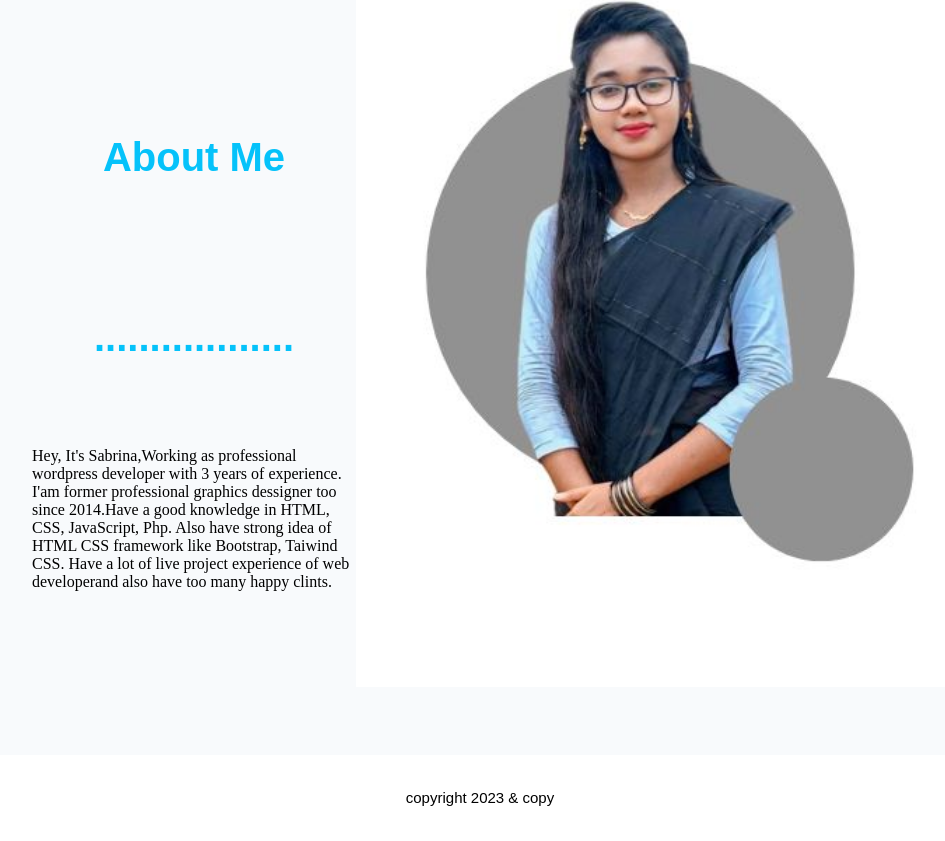
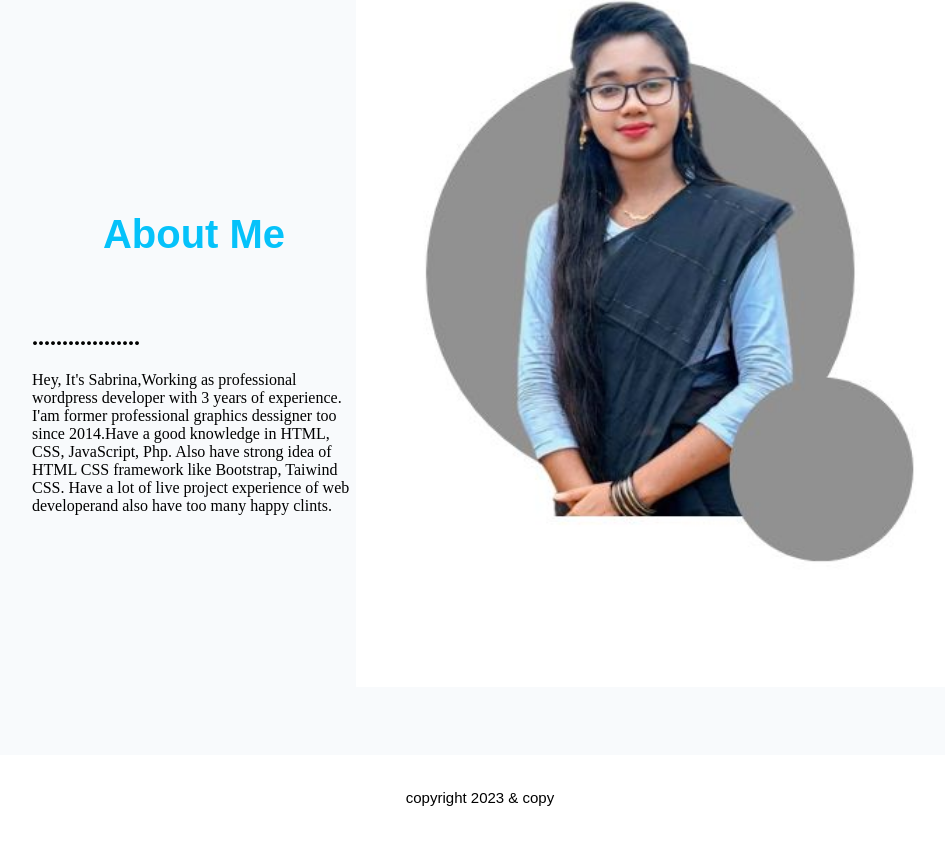
Before and after one commit to nurejannatsabrina/project-develop, a plain HTML site: page index.html in a window 1280 px wide. Shown: the part 1691-2532 px from the top of the page, without its empty margins (160-1105 px from the left). Drawn offline with Linux system fonts and the light colour scheme.

Commit message:
first commit

```diff
--- a/index.html
+++ b/index.html
@@ -65,7 +65,7 @@
     <section class="end">
         <div class="end-content">
             <h1 class="Services-heading">About Me</h1>
-            <h1 class="Services-heading">..................</h1>
+            <h1 class="Services-headding">..................</h1>
             <p></p>Hey, It's Sabrina,Working as professional wordpress developer with 3 years of experience. <br> I'am former professional graphics dessigner too since 2014.Have a good knowledge in HTML, CSS, JavaScript, Php. Also have strong idea of HTML CSS framework like Bootstrap, Taiwind CSS. Have a lot of live project experience of web developerand also have too many happy clints.</p>
             <a href="#" class="btn" style="text-align: center;"  Get In Touch></a>
         </div>
--- a/style.css
+++ b/style.css
@@ -80,7 +80,6 @@
     height:80px ;
     width: 80px;
    padding: 30px;
-   transition:1s;
 
 }
 .logo img:hover {
```
